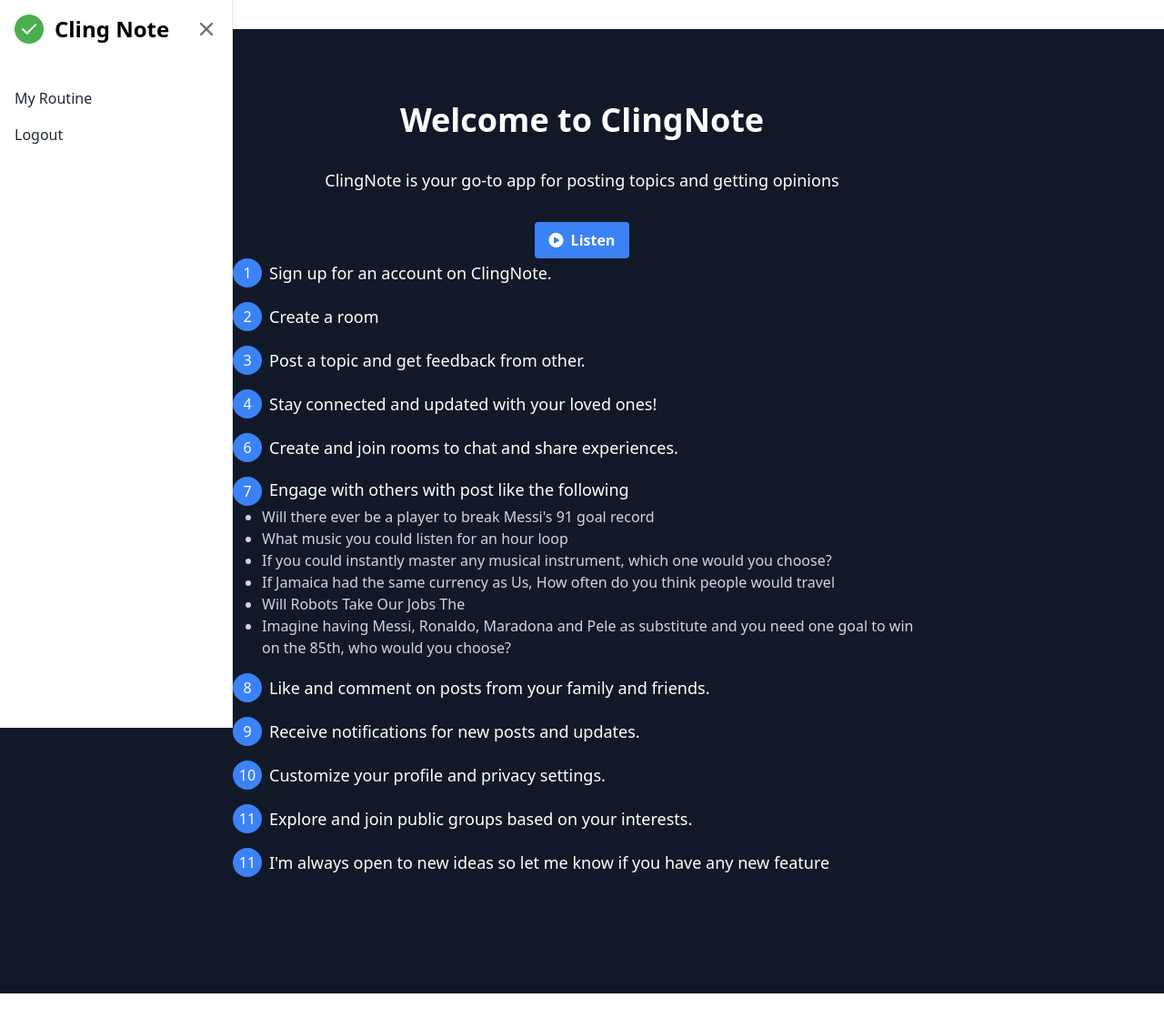
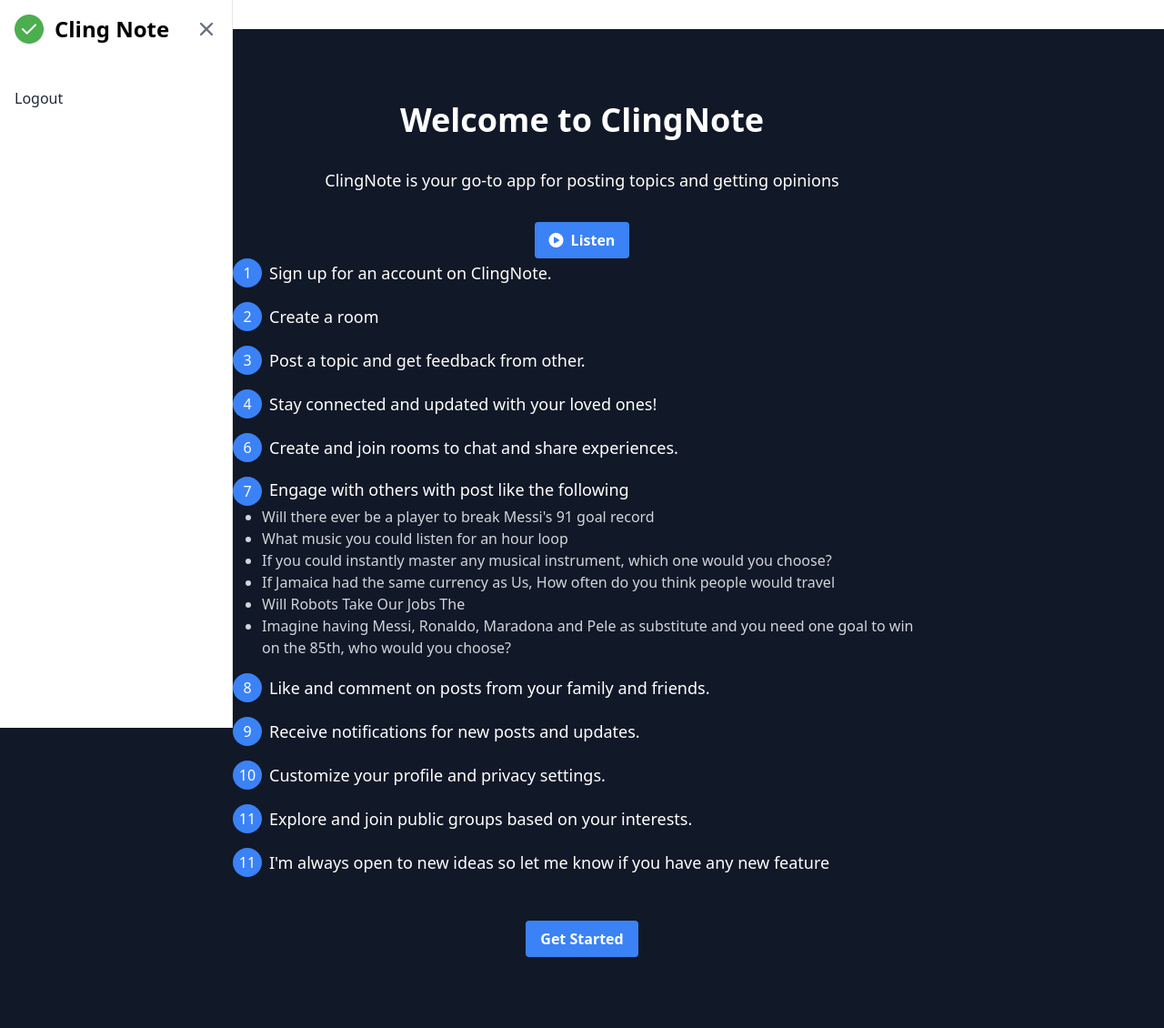
Before and after one commit to Muscle-Crab/clingNote, a Vue app: page /landing in a window 1280 px wide. Shown: the whole page at 91% size. Before the commit the page ends 1092 px from the top, so only its background shows below. Built offline with nearby package versions, Linux system fonts and the light colour scheme; no server answers; what @onesignal/onesignal-vue3 would draw is missing.

Commit message:
url working

```diff
--- a/src/components/nav.vue
+++ b/src/components/nav.vue
@@ -39,12 +39,12 @@
       <!-- Sidebar content -->
       <nav class="px-4 py-8">
         <ul class="space-y-4">
-          <li>
-            <a href="#"
-               class="text-gray-800 dark:text-gray-200 hover:text-blue-600 dark:hover:text-blue-500 font-medium">
-              <router-link to="/tasks">My Routine</router-link>
-            </a>
-          </li>
+<!--          <li>-->
+<!--            <a href="#"-->
+<!--               class="text-gray-800 dark:text-gray-200 hover:text-blue-600 dark:hover:text-blue-500 font-medium">-->
+<!--              <router-link to="/tasks">My Routine</router-link>-->
+<!--            </a>-->
+<!--          </li>-->
           <li>
             <!-- Add logout functionality -->
             <button @click="logout"
--- a/src/views/UserRegistrationForm.vue
+++ b/src/views/UserRegistrationForm.vue
@@ -97,7 +97,7 @@ const registerUser = async () => {
     dob.value = '';
     gender.value = '';
     avatar.value = null;
-    router.push('/landing');
+    router.push('/');
   } catch (error) {
     console.error('Registration failed:', error.message);
   } finally {
--- a/src/views/landing.vue
+++ b/src/views/landing.vue
@@ -62,7 +62,13 @@
             <p class="text-lg">I'm always open to new ideas so let me know if you have any new feature</p>
           </div>
         </div>
-
+        <div class="flex justify-center">
+          <button  class="bg-blue-500 hover:bg-blue-600 text-white font-bold py-2 px-4 rounded flex items-center">
+           <router-link to="/register"> <span>
+               Get Started
+            </span></router-link>
+          </button>
+        </div>
 
       </div>
     </div>
```
Also changed, not shown: src/views/NotFoundComponent.vue (added, +20 -0 lines), 1 other file (tests, documents, lock files or other folders).
